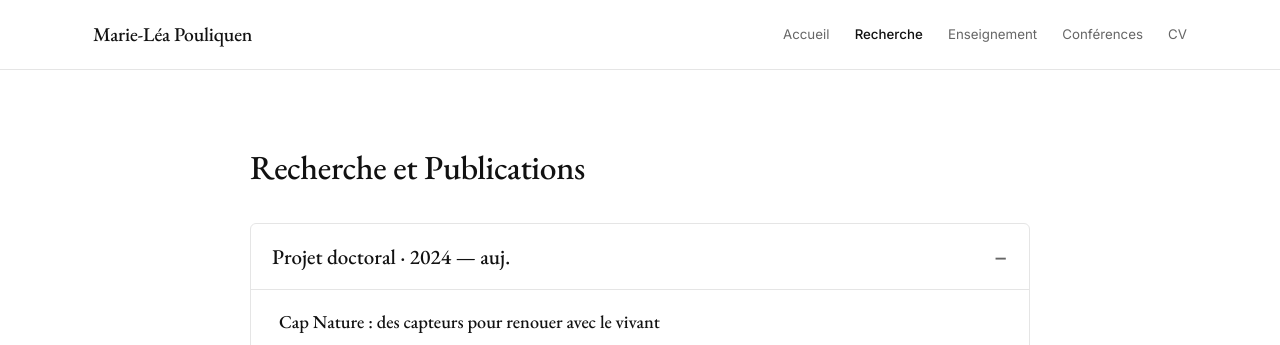
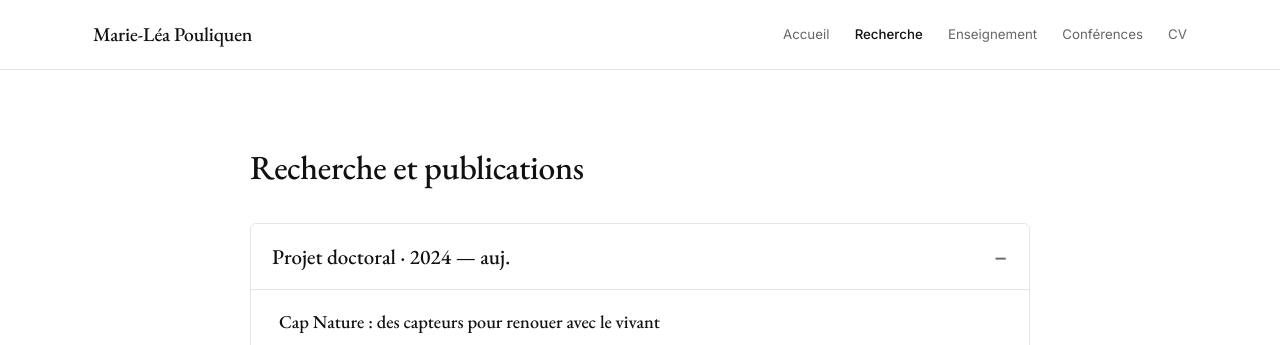
Before and after one commit to marieleapouliquen/marieleapouliquen.github.io, a Jekyll site: the page built from _pages/recherche.md, in a window 1280 px wide. Shown: the top 345 px of the page. Built offline with Jekyll 4.4.1, drawn with Linux system fonts in a browser that asks for light colours.

```diff
--- a/_pages/recherche.md
+++ b/_pages/recherche.md
@@ -8,7 +8,7 @@ body_class: page-accordion
 
 <div class="cv-header">
   <div class="cv-header-text">
-    <h1>Recherche et Publications</h1>
+    <h1>Recherche et publications</h1>
   </div>
 </div>
 
```
